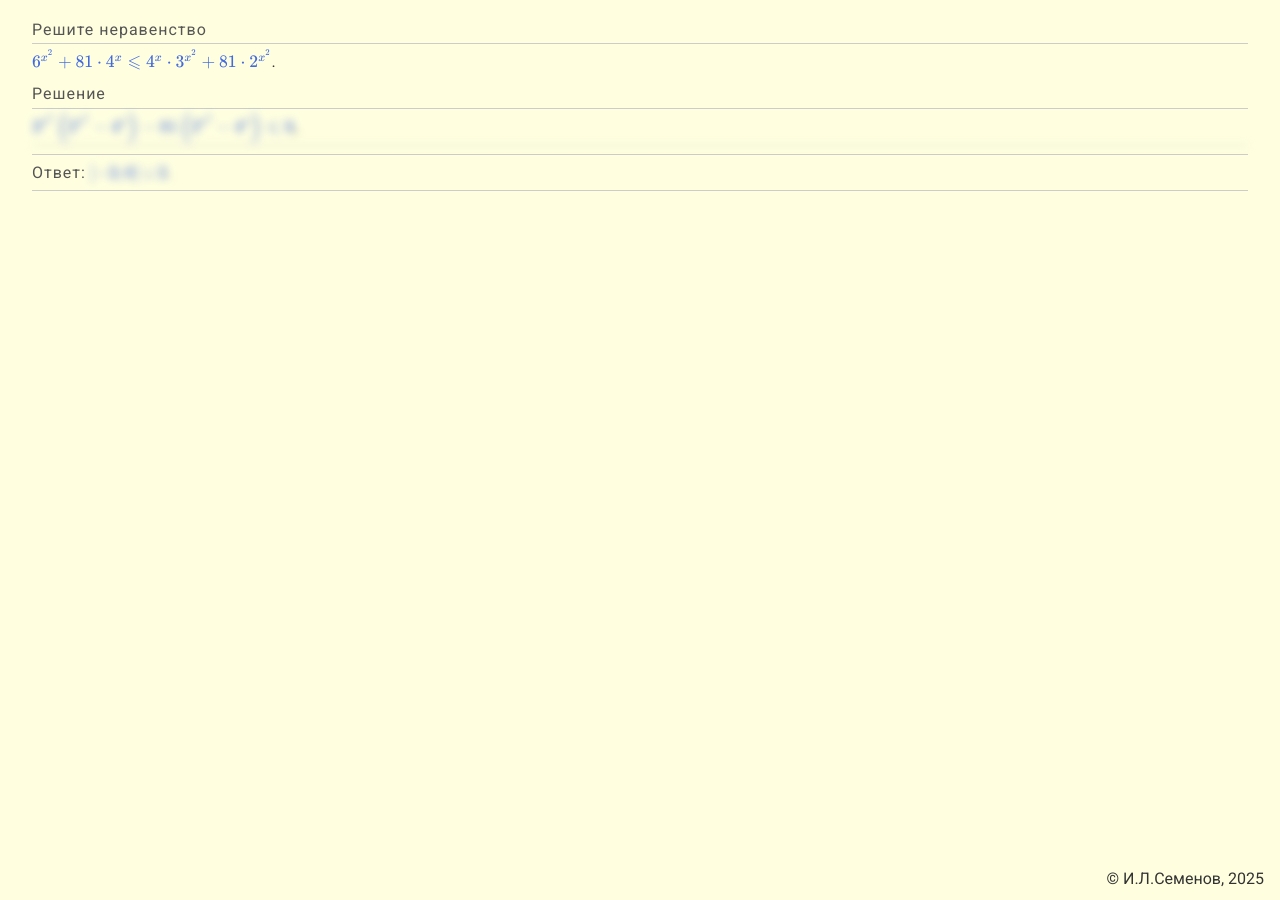
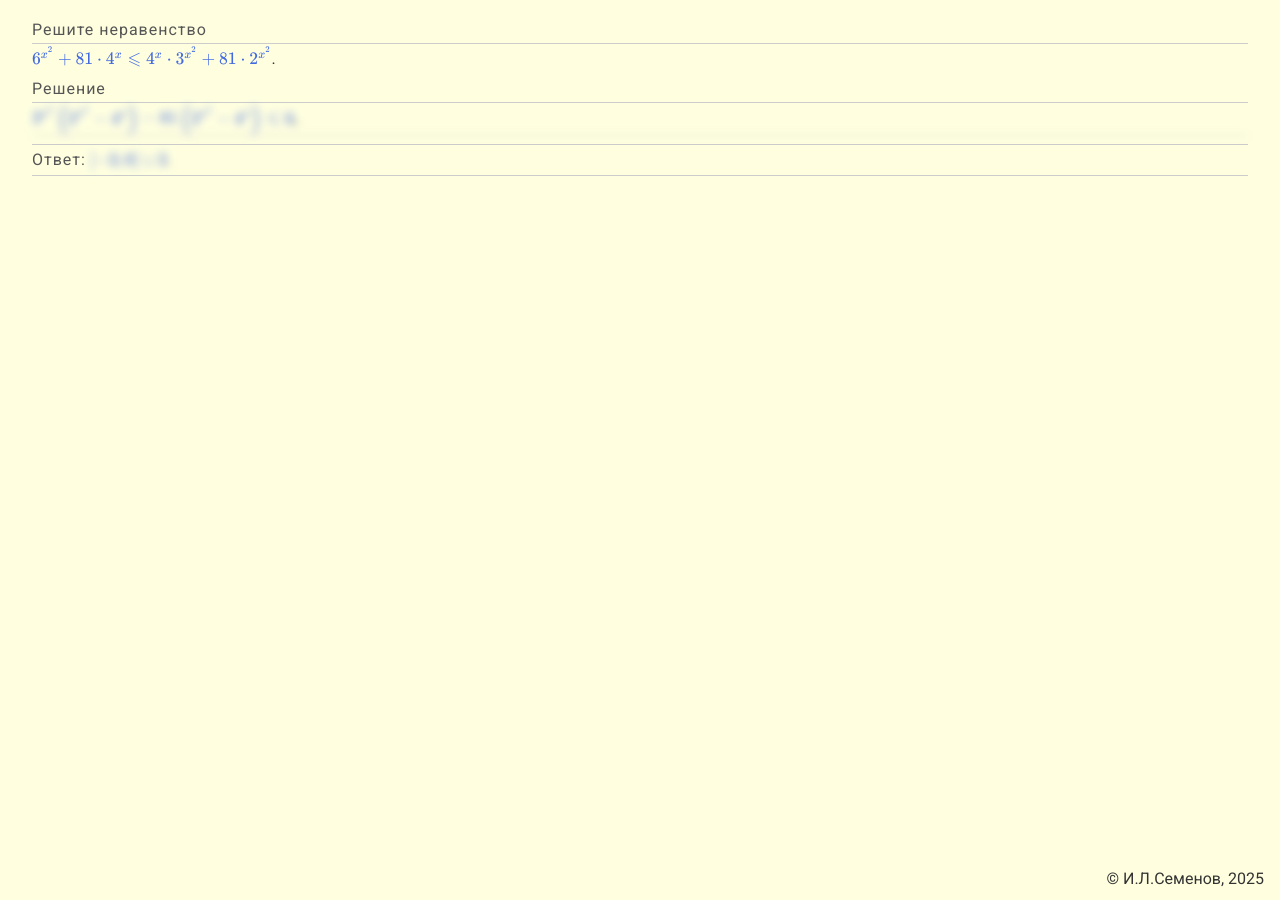
Before and after one commit to igorlsemenov/math, a Jekyll site: the page problem_test.html, which Jekyll copies as it is, in a window 1280 px wide. Built offline with Jekyll 4.4.1, drawn with Linux system fonts in a browser that asks for light colours.

Commit message:
Update problem_test.html

```diff
--- a/problem_test.html
+++ b/problem_test.html
@@ -122,7 +122,7 @@
         border-bottom: 1px solid light-dark(#ccc, #333);
       }
       a { font-style: italic; font-size: 90%; }
-      .katex { font-size: 1.1em !important; color: var(--math_color); line-height: 2; }
+      .katex { font-size: 1.1em !important; color: var(--math_color); line-height: 1.7; }
       .footer {
         text-align: end;
         padding: 0 1em 0.5em 0;
```
